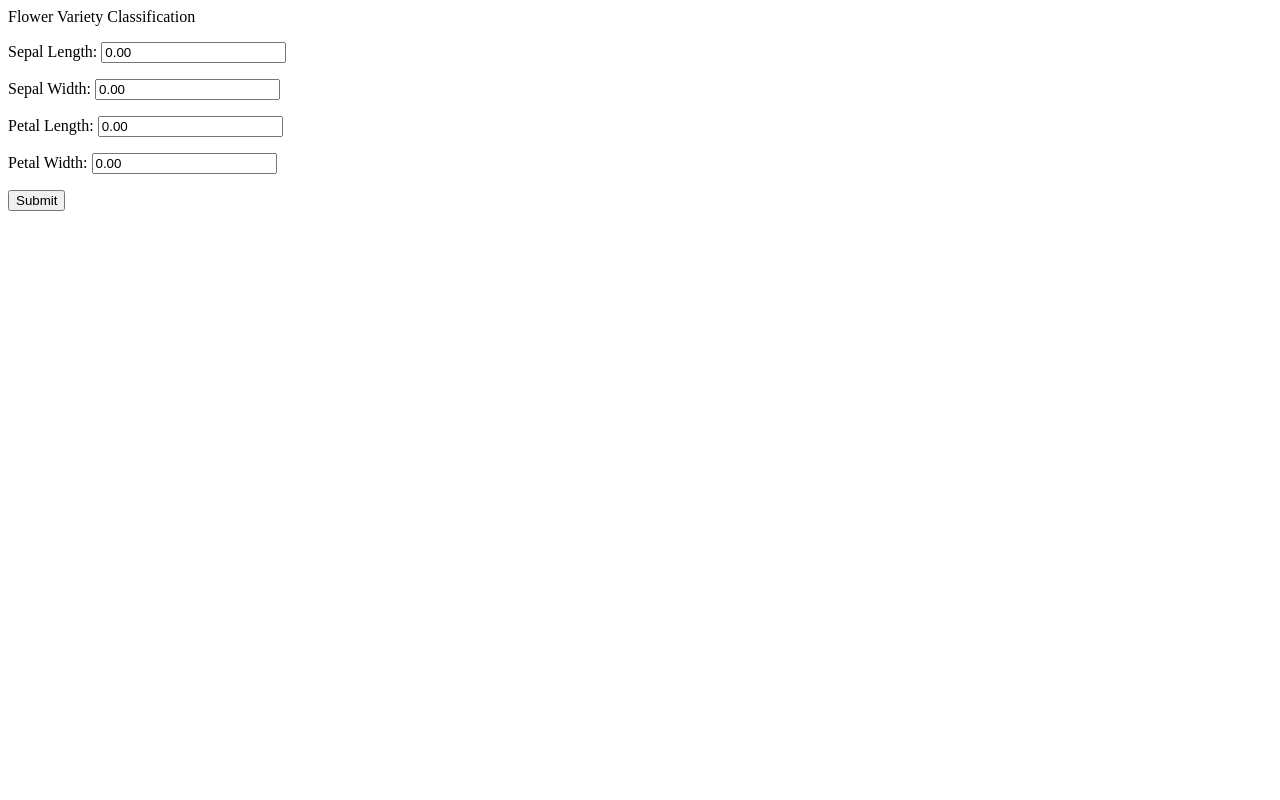
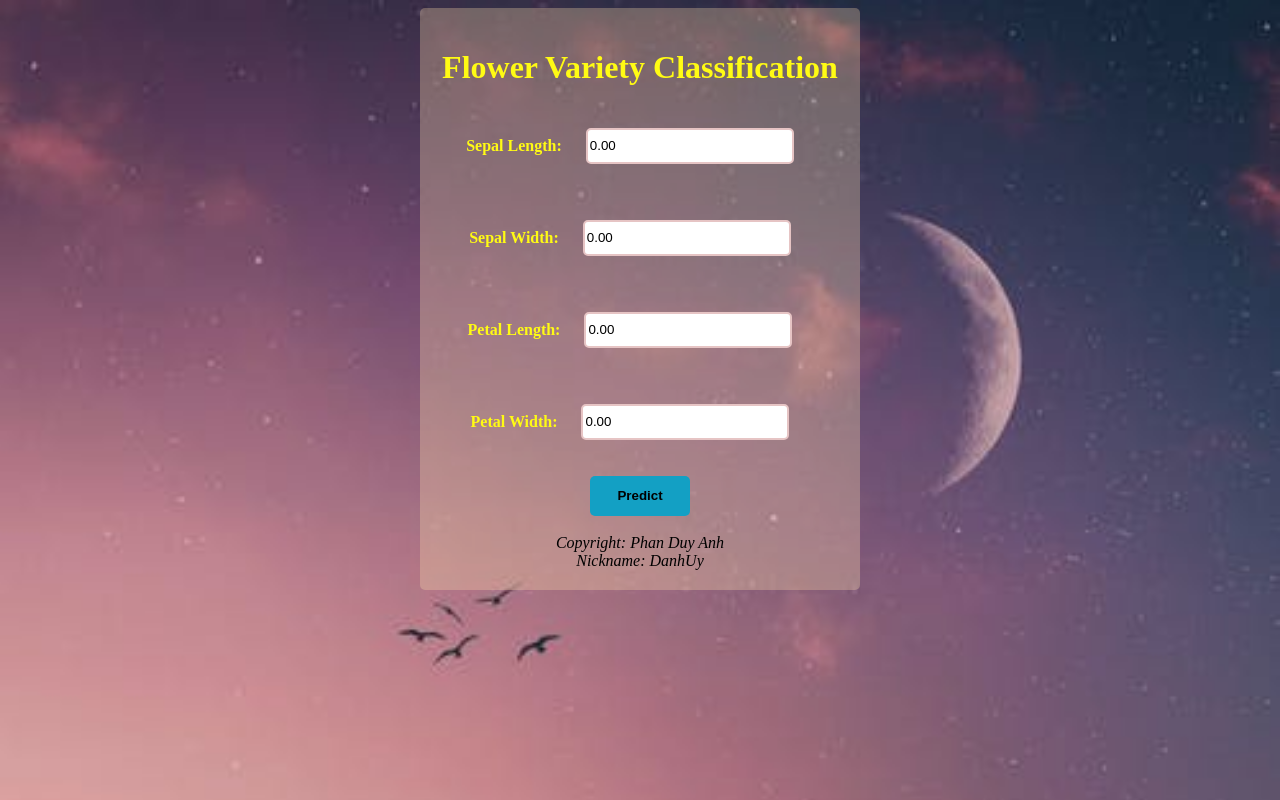
Before and after one commit to pdanh2682000/IrisWebApp, a Flask app: page / in a window 1280 px wide. Run offline with Flask 2, Linux system fonts and the light colour scheme.

Commit message:
update final
update final

```diff
--- a/templates/home.html
+++ b/templates/home.html
@@ -4,7 +4,48 @@
     <meta charset="UTF-8">
     <meta http-equiv="X-UA-Compatible" content="IE=edge">
     <meta name="viewport" content="width=device-width, initial-scale=1.0">
-    <title>Document</title>
+    <title>Classification Iris</title>
+    <style>
+        body {
+            background-image: url("background.jpeg");
+            background-repeat: no-repeat;
+            background-size: 100% auto;
+        }
+
+        h1 {
+            color:rgb(255, 251, 20)
+        }
+
+        strong {
+            color:rgb(255, 251, 20)
+        }
+
+        form {
+            width: 400px;
+            margin: auto;
+            text-align: center;
+            padding: 20px;
+            border-radius: 5px;
+            background-color: rgba(255, 222, 173, 0.3);
+        }
+
+        form input {
+            width: 200px;
+            height: 30px;
+            margin: 20px;
+            border: 2px solid rgb(230, 196, 196);
+            border-radius: 5px;
+        }
+
+        form button {
+            font-weight: bold;
+            width: 100px;
+            height: 40px;
+            border: none;
+            background-color: rgb(19, 160, 196);
+            border-radius: 5px;
+        }
+    </style>
 </head>
 <body>
     <div id="login-form-container">
@@ -12,37 +53,40 @@
             <div class="card" style="width: 400px">
             <div class="card-content">
                 <div class="media">
-                <div class="is-size-4 has-text-centered">Flower Variety Classification</div>
+                <div class="is-size-4 has-text-centered"><h1>Flower Variety Classification</h1></div>
                 </div>
                 <div class="content">
 
                 <div class="field">
                     <p class="control">
-                    Sepal Length: <input class="input" type="number" value='0.00' step='0.01' name="slen" id="slen">
+                    <strong>Sepal Length:</strong> <input class="input" type="number" value='0.00' step='0.01' name="slen" id="slen">
                     </p>
                 </div>
 
                 <div class="field">
                     <p class="control">
-                    Sepal Width: <input class="input" type="number" value='0.00' step='0.01' name="swid" id="swid">
+                        <strong>Sepal Width:</strong> <input class="input" type="number" value='0.00' step='0.01' name="swid" id="swid">
                     </p>
                 </div>
 
                 <div class="field">
                     <p class="control">
-                    Petal Length: <input class="input" type="number" value='0.00' step='0.01' name="plen" id="plen">
+                        <strong>Petal Length:</strong> <input class="input" type="number" value='0.00' step='0.01' name="plen" id="plen">
                     </p>
                 </div>
 
                 <div class="field">
                     <p class="control">
-                    Petal Width: <input class="input" type="number" value='0.00' step='0.01' name="pwid" id="pwid">
+                        <strong>Petal Width:</strong> <input class="input" type="number" value='0.00' step='0.01' name="pwid" id="pwid">
                     </p>
                 </div>
 
                 <div class="field">
-                    <button class="button is-fullwidth is-rounded is-success">Submit</button>
+                    <button class="button is-fullwidth is-rounded is-success">Predict</button>
                 </div>
+                <br>
+                <em>Copyright: Phan Duy Anh</em><br>
+                <em>Nickname: DanhUy</em>
                 </div>
             </div>
         </form>
```
Also changed, not shown: templates/output.html (+40 -2 lines), templates/background.jpeg (added).
